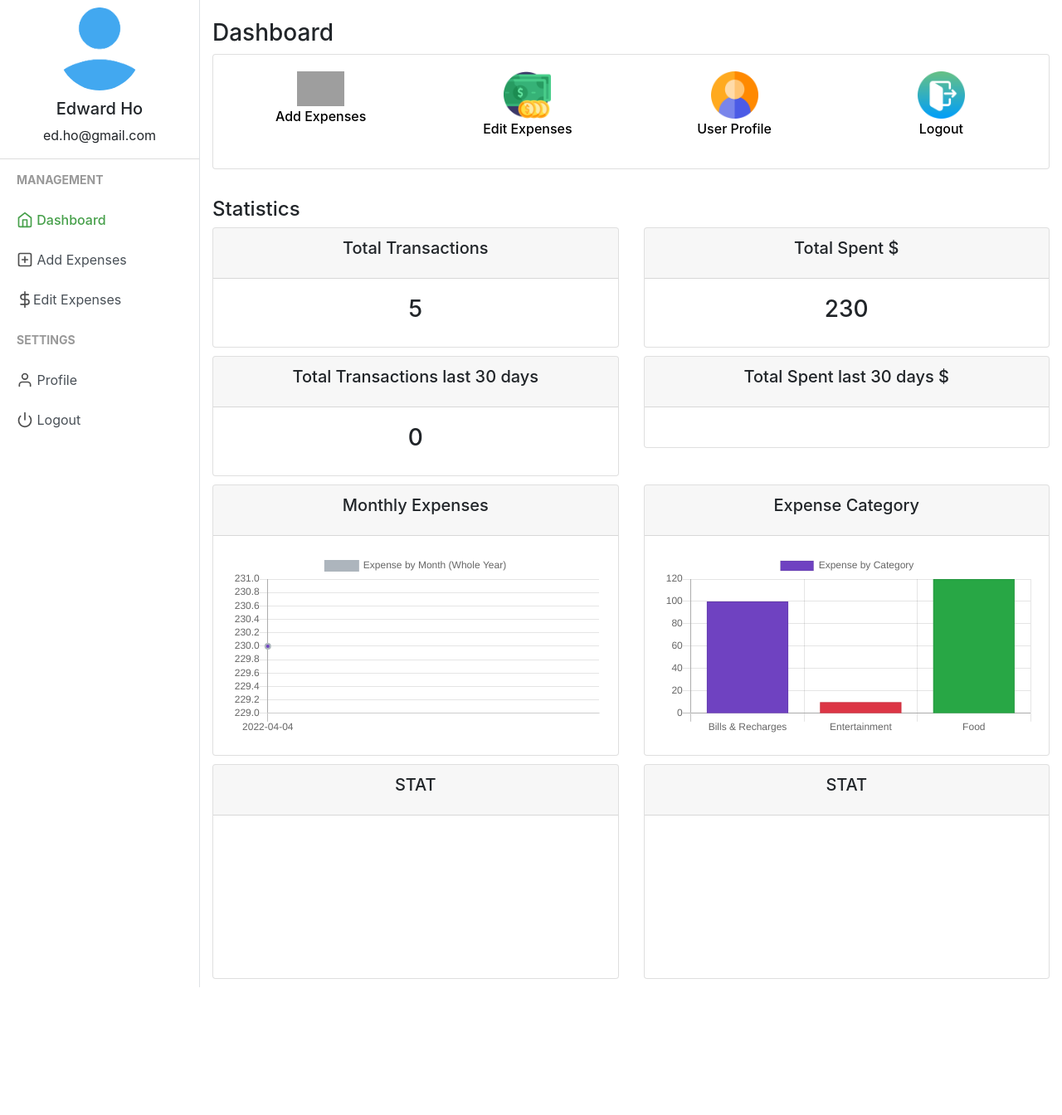
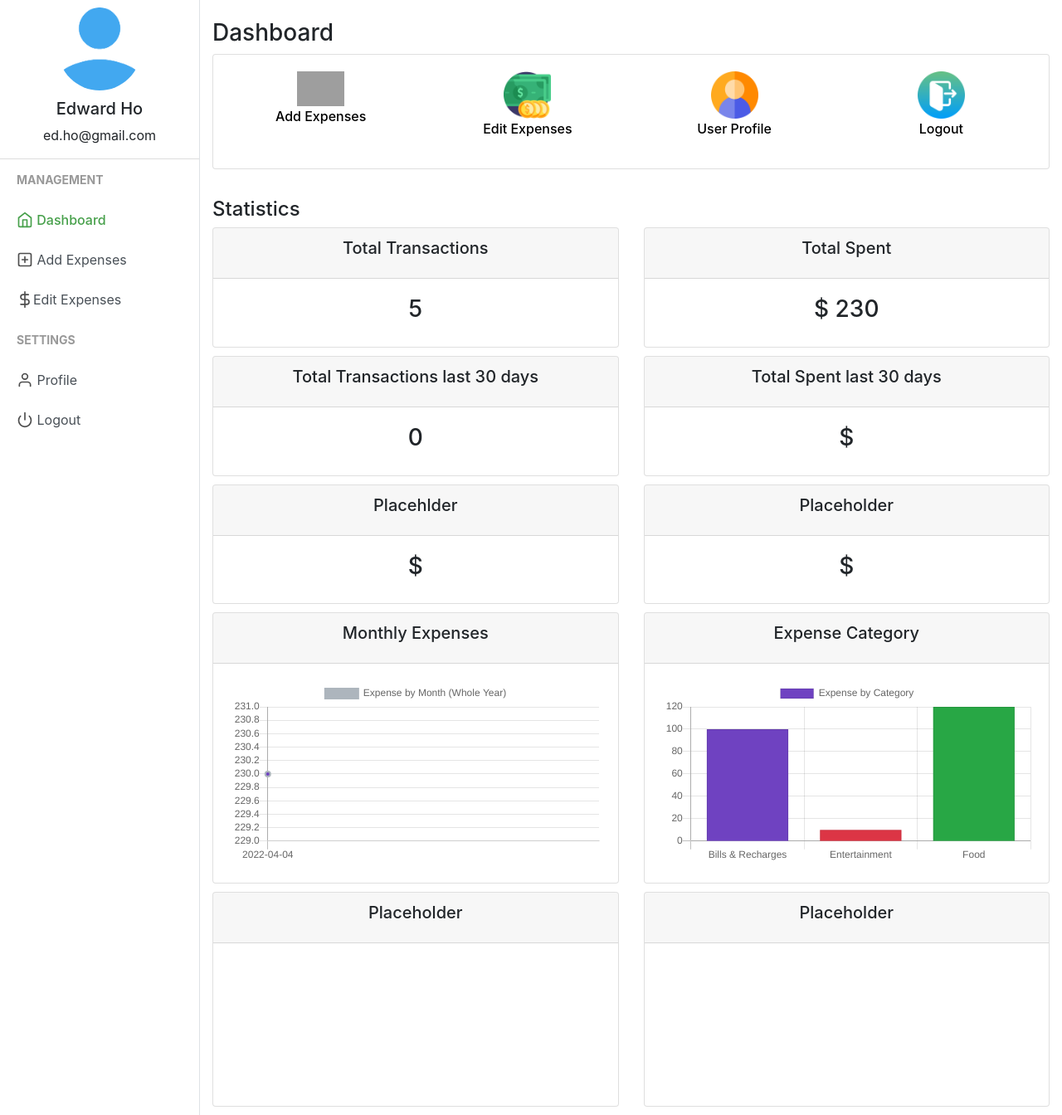
Before and after one commit to albertho425/php-mysql-finance-app, a PHP site: page /Finance/ in a window 1280 px wide. Shown: the part 57-1401 px from the top of the page at 83% size. Before the commit the page ends 1247 px from the top, so only its background shows below. Run offline with PHP 8.4, Linux system fonts and the light colour scheme; a user stored in the database is signed in; data comes from the database, SQL or seed files in the repository; a map, chart or similar area stays blank; grey boxes are pictures that could not be loaded.

Commit message:
Add currency symbol and placeholders

```diff
--- a/index.php
+++ b/index.php
@@ -124,10 +124,10 @@
           <div class="col-md">
             <div class="card">
               <div class="card-header">
-                <h5 class="card-title text-center">Total Spent $</h5>
+                <h5 class="card-title text-center">Total Spent</h5>
               </div>
               <div class="card-body">
-              <h3 class="text-center"> <?php  echo $total_amount; ?></h3>
+              <h3 class="text-center"> <?php  echo "$ ". $total_amount; ?></h3>
               </div>
             </div>
           </div>
@@ -147,10 +147,33 @@
           <div class="col-md">
             <div class="card">
               <div class="card-header">
-                <h5 class="card-title text-center">Total Spent last 30 days $</h5>
+                <h5 class="card-title text-center">Total Spent last 30 days</h5>
               </div>
               <div class="card-body">
-              <h3 class="text-center"> <?php  echo $total_spent_last_30_days_output ?></h3>
+              <h3 class="text-center"> <?php  echo "$ ". $total_spent_last_30_days_output ?></h3>
+              </div>
+            </div>
+          </div>
+        </div>
+
+        <div class="row">
+          <div class="col-md">
+            <div class="card">
+              <div class="card-header">
+                <h5 class="card-title text-center">Placehlder</h5>
+              </div>
+              <div class="card-body">
+                <h3 class="text-center"> <?php  echo "$ ". "" ?></h3>
+              </div>
+            </div>
+          </div>
+          <div class="col-md">
+            <div class="card">
+              <div class="card-header">
+                <h5 class="card-title text-center">Placeholder</h5>
+              </div>
+              <div class="card-body">
+              <h3 class="text-center"> <?php  echo "$ ". "" ?></h3>
               </div>
             </div>
           </div>
@@ -184,7 +207,7 @@
           <div class="col-md">
             <div class="card">
               <div class="card-header">
-                <h5 class="card-title text-center">STAT</h5>
+                <h5 class="card-title text-center">Placeholder</h5>
               </div>
               <div class="card-body">
                 <canvas id="expense_line" height="150"></canvas>
@@ -194,7 +217,7 @@
           <div class="col-md">
             <div class="card">
               <div class="card-header">
-                <h5 class="card-title text-center">STAT</h5>
+                <h5 class="card-title text-center">Placeholder</h5>
               </div>
               <div class="card-body">
                 <canvas id="expense_category_pie" height="150"></canvas>
```
